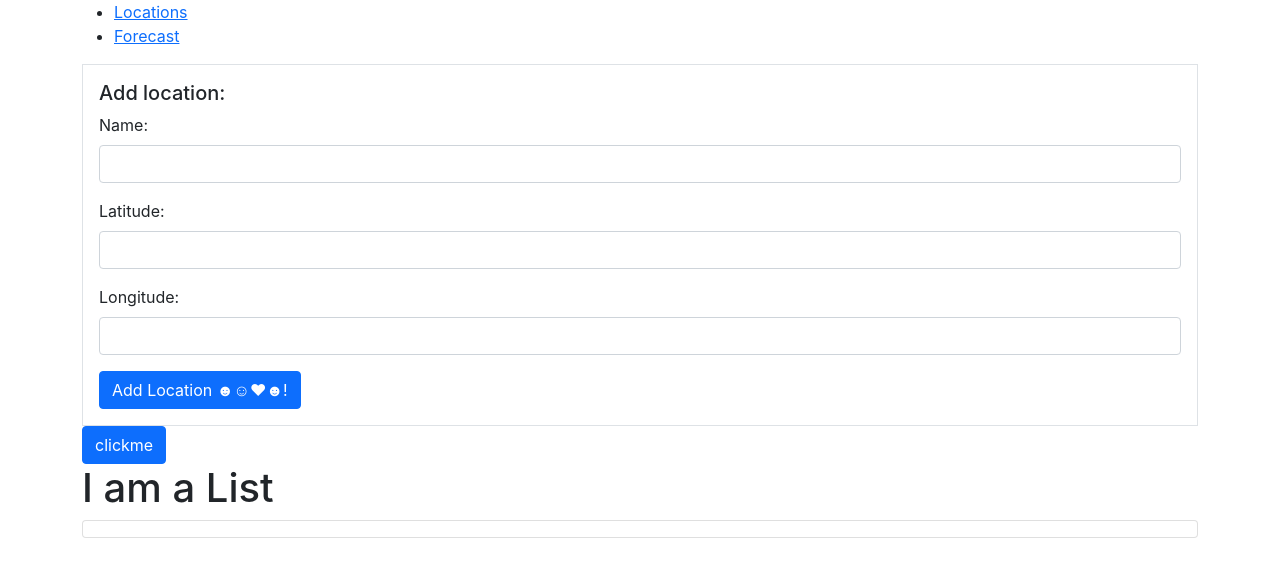
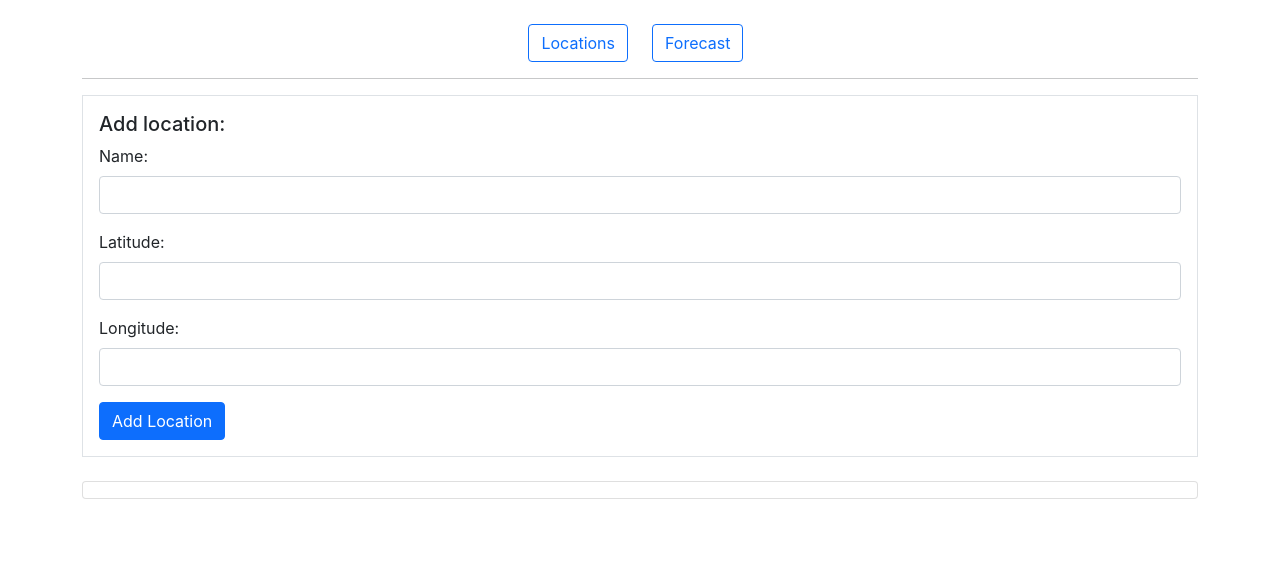
Before and after one commit to matante/ex3-react-miriamcohenbitan-matantenenboim, a React (Create React App) app: page /locations in a window 1280 px wide. Shown: the top 574 px of the page. Built offline with nearby package versions, Linux system fonts and the light colour scheme.

Commit message:
added forecast, spinner. need to validate stuff

```diff
--- a/src/App.js
+++ b/src/App.js
@@ -2,7 +2,7 @@ import * as React from 'react';
 import ReactDOM from "react-dom/client";
 
 import {BrowserRouter, Routes, Route} from "react-router-dom";
-import { useState, useEffect } from 'react';
+import {useState, useEffect} from 'react';
 
 import Menu from "./components/Menu";
 import Forecast from "./components/Forecast";
@@ -18,11 +18,14 @@ export default function App() {
         <div>
             <BrowserRouter>
                 <Menu/>
+                <hr/>
+                <Routes>
+                    <Route path="/"
+                           element={<Forecast locationsList={locationsList}/>}/>
+                    <Route path="locations"
+                           element={<Locations locationsList={locationsList} setLocationsList={setLocationsList}/>}/>
+                    <Route path="*" element={<NoPage/>}/>
 
-                <Routes>
-                    <Route path="/" element={<Forecast  locationsList={locationsList} setLocationsList={setLocationsList}/>}/>
-                    <Route path="locations" element={<Locations locationsList={locationsList} setLocationsList={setLocationsList}/>}/>
-                    <Route path="*" element={<NoPage/>}/>
                 </Routes>
             </BrowserRouter>
         </div>
--- /dev/null
+++ b/src/Constants.js
@@ -0,0 +1,15 @@
+const Constants = function () {
+
+    const latitude = {
+        max: 90.0,
+        min: -90.0
+    }
+    const longitude = {
+        max: 180.0,
+        min: -180.0
+    }
+
+    return {latitude, longitude}
+}();
+
+module.exports = Constants;
--- a/src/components/Form.js
+++ b/src/components/Form.js
@@ -29,7 +29,7 @@ export default function Form(props) {
                            name="locationName"
                            className="form-control"
                            id="locationName"
-                        // value={inputs.locationName || ""} todo ask solange why
+                           //value={inputs.locationName || ""} todo ask solange why
                            onChange={handleChange}
                            required
                     />
@@ -67,15 +67,11 @@ export default function Form(props) {
                 </div>
 
 
-                <button type="submit" className="btn btn-primary">Add Location ☻☺♥☻!</button>
+                <button type="submit" className="btn btn-primary">Add Location</button>
 
             </form>
-            <button type="text" className="btn btn-primary" onClick={() => {
-                for (let i = 0; i < props.list.length; i++) {
-                    console.log(props.list[i])
-                }
-            }}>clickme
-            </button>
+
+
         </div>
 
     );
--- a/src/components/List.js
+++ b/src/components/List.js
@@ -6,18 +6,32 @@ function List(props) {
 
     return (
         <>
-            <h1>I am a List</h1>
             <div className="card">
                 <ol>
                     {props.list.map(location => (
                         <li key={location.name}>
-                            name: {location.name} &nbsp;&nbsp;&nbsp;&nbsp;
-                            latitude: {location.latitude}&nbsp;&nbsp;&nbsp;&nbsp;
-                            longitude: {location.longitude}
+                            <div className="row">
+                                <div className="col-3">
+                                    name: {location.name}
+                                </div>
+                                <div className="col-3">
+                                    latitude: {location.latitude}
+                                </div>
+                                <div className="col-3">
+                                    longitude: {location.longitude}
+                                </div>
+                                <div className="col-3">
+                                    <button type="button" className={`btn btn-${props.buttonColor}`}
+                                            onClick={() => props.action(location)}>
+                                        {props.actionText}</button>
 
-                            <button type="button" className={`btn btn-${props.buttonColor}`}
-                                    onClick={ () => props.action(location)}>
-                                {props.actionText}</button>
+                                </div>
+
+                                <br/>
+                                <br/>
+
+
+                            </div>
                         </li>
                     ))}
                 </ol>
--- a/src/components/Locations.js
+++ b/src/components/Locations.js
@@ -2,11 +2,11 @@ import React, {useState, useEffect} from 'react';
 import Location from "../Location"
 import Form from "./Form";
 import List from "./List";
+import Constants from "../Constants";
+
 
 export default function Locations(props) {
-    // const [locationsList, setLocationsList] = useState([]);
     const [errors, setErrors] = useState({locationName: "", latitude: "", longitude: ""}); // tell which error (empty = no error)
-
     const addLocation = (inputs) => {
 
         const locationName = inputs.locationName.trim();
@@ -27,8 +27,9 @@ export default function Locations(props) {
         return false;
     }
     const isInRange = (type, value, min, max) => {
+        console.log(type, min, max)
 
-        if (value < min || value > max){
+        if (value < min || value > max) {
             setErrors(errors => ({...errors, [type]: `Value is not in range [${min}..${max}]`}));
             return false;
         }
@@ -46,8 +47,8 @@ export default function Locations(props) {
 
 
         const v1 = !isAlreadyAppears(locationName);
-        const v2 = isInRange("latitude", latitude, -90, 90);
-        const v3 = isInRange("longitude", longitude, -180, 180);
+        const v2 = isInRange("latitude", latitude, Constants.latitude.min, Constants.latitude.max);
+        const v3 = isInRange("longitude", longitude, Constants.longitude.min, Constants.longitude.max);
         return locationName && v1 && v2 && v3; // todo add bootstrap required
 
     }
@@ -57,8 +58,12 @@ export default function Locations(props) {
     }
 
 
-    return (<>
-        <Form list={props.locationsList} addLocation={addLocation} errors={errors} checkInput={checkInput}/>
-        <List list={props.locationsList} action={deleteLocation} actionText={"Delete Location"} buttonColor={"danger"}/>
-    </>);
+    return (
+        <>
+            <Form list={props.locationsList} addLocation={addLocation} errors={errors} checkInput={checkInput}/>
+            <br/>
+            <List list={props.locationsList} action={deleteLocation} actionText={"Delete Location"}
+                  buttonColor={"danger"}/>
+        </>
+    );
 }
--- a/src/components/Menu.js
+++ b/src/components/Menu.js
@@ -6,16 +6,21 @@ import {Link, Route} from "react-router-dom";
 function Menu() {
     return (
         <>
+<br/>
+            <nav>
+                <div className="row">
+                    <div className="col-6 d-flex justify-content-end">
 
-            <nav>
-                <ul>
-                    <li>
-                        <Link to="/locations">Locations</Link>
-                    </li>
-                    <li>
-                        <Link to="/">Forecast</Link>
-                    </li>
-                </ul>
+
+                        <Link to="/locations" className="btn btn-outline-primary" >Locations</Link>
+
+                    </div>
+                    <div className="col-6">
+
+                        <Link to="/" className="btn btn-outline-primary">Forecast</Link>
+                    </div>
+
+                </div>
             </nav>
 
 
--- a/src/components/TodayForecast.js
+++ b/src/components/TodayForecast.js
@@ -6,13 +6,16 @@ import {useState} from "react";
 function TodayForecast(props) {
 
 
-    const toDate = (date) => {
+    const toDate = (date) => { // todo how to return date properly?
         const dateString = date.toString();
-        const year = dateString.substring(0, 4);
-        const month = dateString.substring(4, 6);
-        const day = dateString.substring(6, 8);
+        const year = parseInt(dateString.substring(0, 4));
+        const month = parseInt(dateString.substring(4, 6));
+        const day = parseInt(dateString.substring(6, 8));
+        // todo : parse int
+        const newDate = new Date(year, month - 1, day);
+        return newDate.toDateString()
 
-        return `${year} ${month} ${day}`;
+//        return `${newDate.getDay()}${newDate.getDate()}/${newDate.getMonth()}/${newDate.getFullYear()}`;
     }
 
     const getWindAsText = (windNumber) => {
@@ -30,7 +33,7 @@ function TodayForecast(props) {
                         <h5 className="card-header"> {toDate(props.forecast.date)} </h5>
                         <div className="card-body">
                             <div className="row">
-                                <div className="col-3">
+                                <div className="col-6">
                                     <h5>Weather:</h5>
                                 </div>
                                 <div className="col-6">
@@ -39,7 +42,7 @@ function TodayForecast(props) {
                             </div>
 
                             <div className="row">
-                                <div className="col-3">
+                                <div className="col-6">
                                     <h5>Temperature:</h5>
                                 </div>
                                 <div className="col-6">
@@ -48,7 +51,7 @@ function TodayForecast(props) {
                             </div>
 
                             <div className="row">
-                                <div className="col-3">
+                                <div className="col-6">
                                     <h5>Wind Condition:</h5>
                                 </div>
                                 <div className="col-6">
@@ -60,11 +63,7 @@ function TodayForecast(props) {
                 ) : (<h5>Please add a location and then press "Show Forecast"</h5>)}
 
             </div>
-            {props.spinner ?
-                (<div className="spinner-border" role="status">
-                    <span className="visually-hidden">Loading...</span>
-                </div>)
-                : ("") }
+
 
         </>
     )
```
Also changed, not shown: src/components/Forecast.js (+45 -12 lines).
